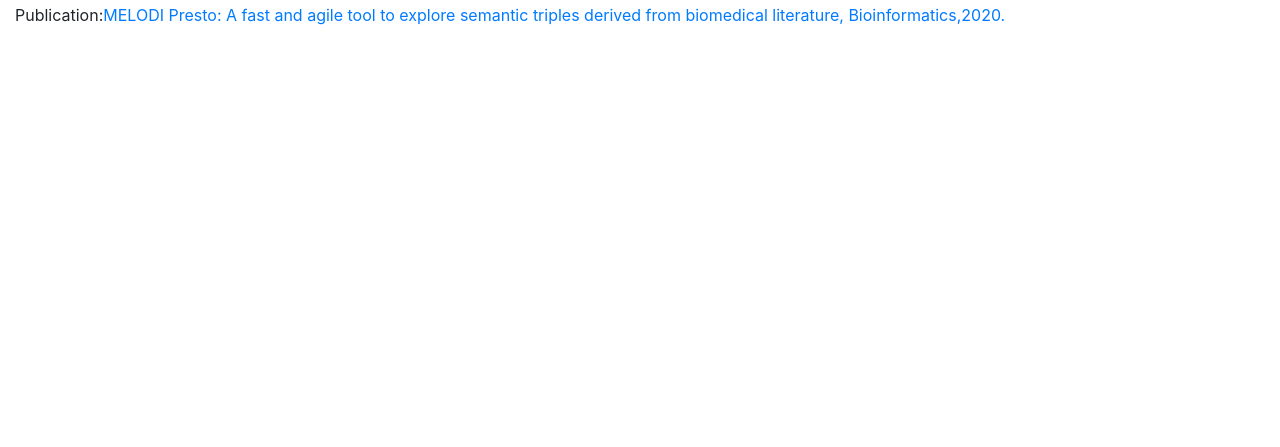
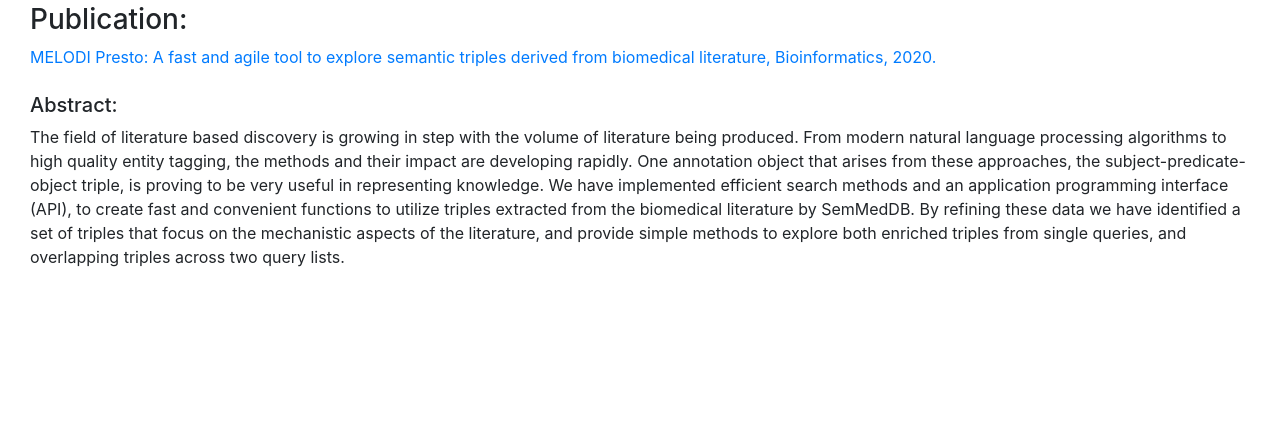
Before and after one commit to MRCIEU/MELODI-Presto, a Django app: page /about/ in a window 1280 px wide. Shown: the part 353-800 px from the top of the page. Run offline with Django 3.2, Linux system fonts and the light colour scheme; parts of the project's set-up code (start-up, migrations or seed data) failed here and were passed over; some libraries are stand-ins or nearby versions.

Commit message:
adding about page

```diff
--- a/django_project/django_project/templates/django_project/about.html
+++ b/django_project/django_project/templates/django_project/about.html
@@ -1,9 +1,18 @@
 {% extends 'base.html' %}
 {% load staticfiles %}
 {% block content %}
-<div class="row">
-  Publication:
-   <a href="https://academic.oup.com/bioinformatics/advance-article/doi/10.1093/bioinformatics/btaa726/5893950">MELODI Presto: A fast and agile tool to explore semantic triples derived from biomedical literature, Bioinformatics,2020.</a>
-</div>
+  <div>
+    <h3>Publication:</h3>
+  </div>
+  <div>
+     <a href="https://academic.oup.com/bioinformatics/advance-article/doi/10.1093/bioinformatics/btaa726/5893950">MELODI Presto: A fast and agile tool to explore semantic triples derived from biomedical literature, Bioinformatics, 2020.</a>
+  </div>
+  <br>
+  <div>
+    <h5>Abstract:</h5>
+    <p>
+      The field of literature based discovery is growing in step with the volume of literature being produced. From modern natural language processing algorithms to high quality entity tagging, the methods and their impact are developing rapidly. One annotation object that arises from these approaches, the subject-predicate-object triple, is proving to be very useful in representing knowledge. We have implemented efficient search methods and an application programming interface (API), to create fast and convenient functions to utilize triples extracted from the biomedical literature by SemMedDB. By refining these data we have identified a set of triples that focus on the mechanistic aspects of the literature, and provide simple methods to explore both enriched triples from single queries, and overlapping triples across two query lists.
+    </p>
+  </div>
 
 {% endblock %}
```
